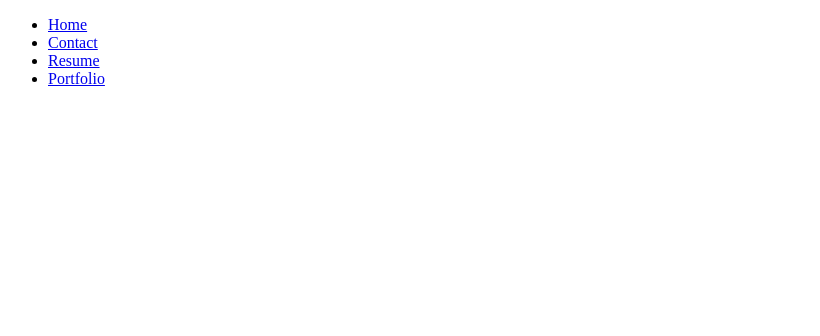
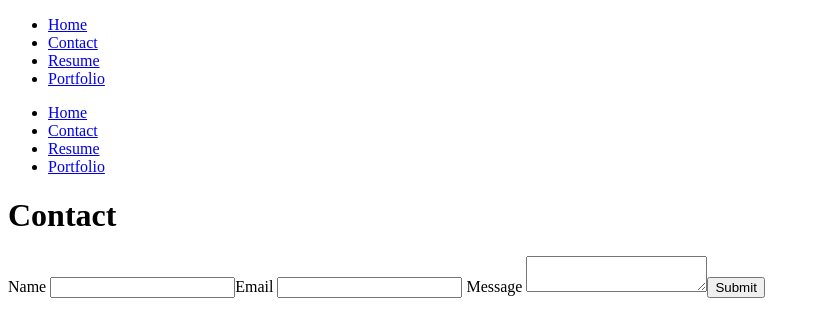
Before and after one commit to shukikat/DevPortfolio-in-React, a React (Vite) app in the folder vite-project/: page /Contact in a window 1280 px wide. Shown: the top 336 px of the page, without its empty margins (0-820 px from the left). Built offline with nearby package versions, Linux system fonts and the light colour scheme.

Commit message:
added initial form logic

```diff
--- a/vite-project/src/components/Contact.jsx
+++ b/vite-project/src/components/Contact.jsx
@@ -1,5 +1,6 @@
 import Header from './Header'
 import {useState} from 'react'
+//import {MouseEvent} from 'react'
 
 export default function Contact () {
     const [name, setName]=useState('');
@@ -7,28 +8,48 @@ export default function Contact () {
     const [message, setMessage]=useState('');
 
     const handleChange = (event)=>{
-        const name=event.target.name;
-        const email=event.target.email;
-        const message=event.target.message;
+        const {name, value}=event.target;
+        if (name==='name'){
+            setName(value);
+        }
+
+        else if (name==='email') {
+            setEmail(value);
+        }
+
+        else if (name==="message") {
+            setMessage(value);
+        }
+
     }
 
 
     const handleSubmit = (event)=> {
         event.preventDefault();
+
         //something should happen here!
+        if (!name || !email || !message ) {
+            alert ("Must have input")
+            return;
+        }
+
+
+
+
 
     }
     return (
 
+        <div>
         <header>
         <Header/>
-        </header>>
+        </header>
 
         <main>
             <h1>Contact</h1>
 
          <form onSubmit={handleSubmit}>
-
+           <label>Name </label>
             <input
                 value={name}
                 onChange={handleChange}
@@ -39,11 +60,12 @@ export default function Contact () {
                 />
 
 
+             <label>Email </label>
             <input
 
                 value={email}
                 onChange={handleChange}
-                type="text"
+                type="email"
                 name='email'
 
 
@@ -51,11 +73,10 @@ export default function Contact () {
 
                 />
 
-
-            <input
+            <label> Message </label>
+            <textarea
                 value={message}
                 onChange={handleChange}
-                type="text"
                 name='message'
 
                 />
@@ -76,6 +97,7 @@ export default function Contact () {
          </form>
 
          </main>
+         </div>
 
 
     )
```
